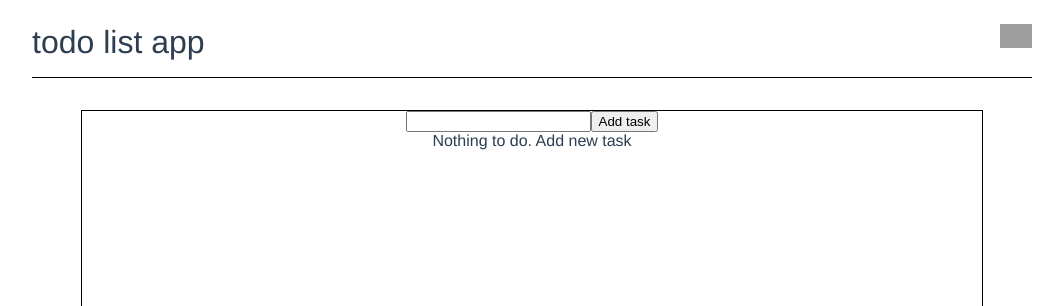
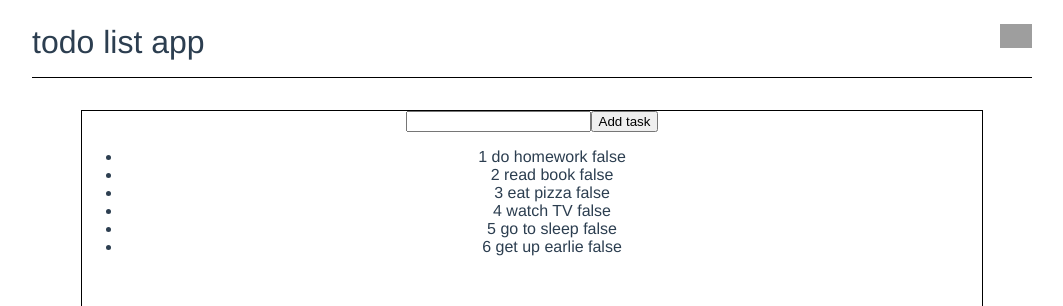
Before and after one commit to Konton022/vue-todo-list-app, a Vue app: page / in a window 1280 px wide. Shown: the top 306 px of the page, without its empty margins (108-1171 px from the left). Built offline with nearby package versions, Linux system fonts and the light colour scheme; grey boxes are pictures that could not be loaded.

Commit message:
add length todos

```diff
--- a/src/components/TodoList.vue
+++ b/src/components/TodoList.vue
@@ -1,5 +1,5 @@
 <template>
-	<ul v-if='todos.lenght'>
+	<ul v-if='todos.length'>
 		<li v-for='todo in todos' :key='todo.id'>
 			{{todo.id}}	{{todo.title}} {{todo.isDone}}
 		</li>
```
